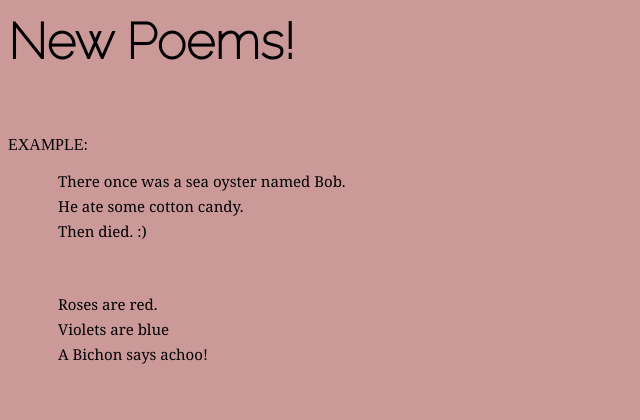
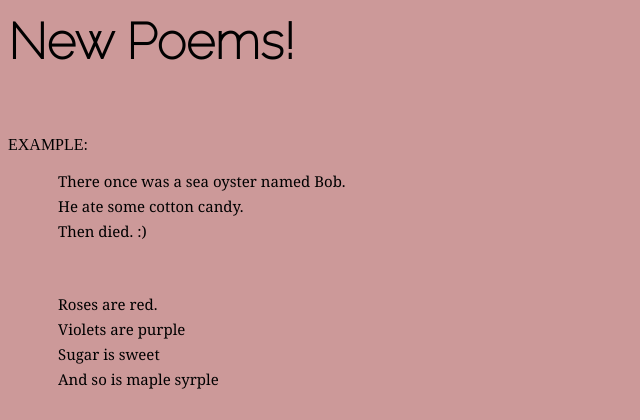
Before and after one commit to Oneman2feet/Poem-Generator, a Flask app: template templates/home.html in a window 1280 px wide; the page is wider, and only the part inside the window is pictured. Shown: the part 380-800 px from the top of that part, without its empty margins (0-640 px from the left). Run offline with Flask 2, Linux system fonts and the light colour scheme; the template is opened without the code that fills it, so the values that code supplies are empty; parts of the project's set-up code (start-up, migrations or seed data) failed here and were passed over; some web fonts are replaced.

Commit message:
fixed the example poem because

```diff
--- a/templates/home.html
+++ b/templates/home.html
@@ -114,8 +114,9 @@ He ate some cotton candy. </br>
 Then died. :) </p> <br>
 
 <p style="margin-left: 50px;"> Roses are red.</br>
-Violets are blue</br>
-A Bichon says achoo! </p>
+Violets are purple</br>
+Sugar is sweet </br>
+And so is maple syrple</p>
 
 </form>
 </body>
```
